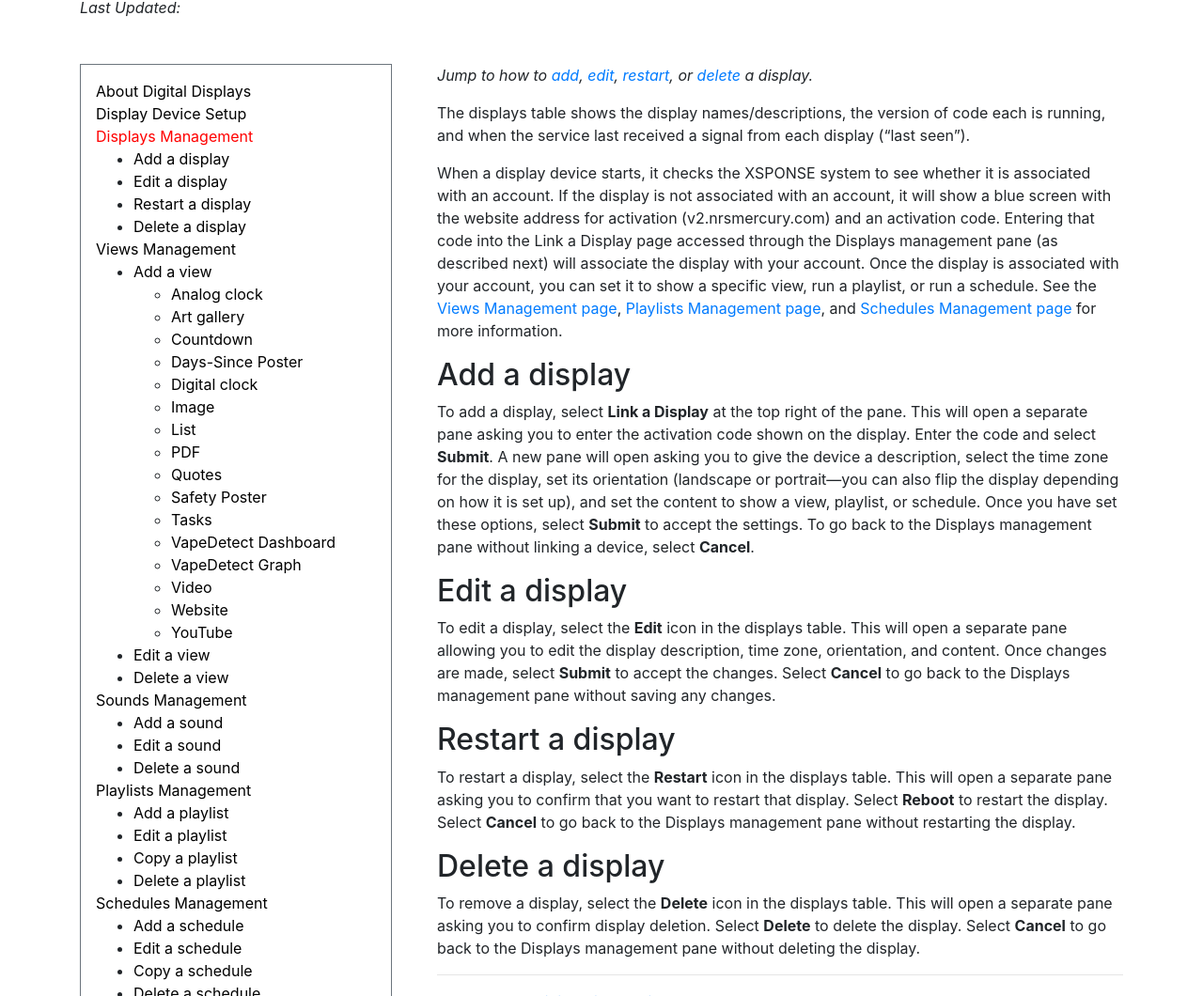
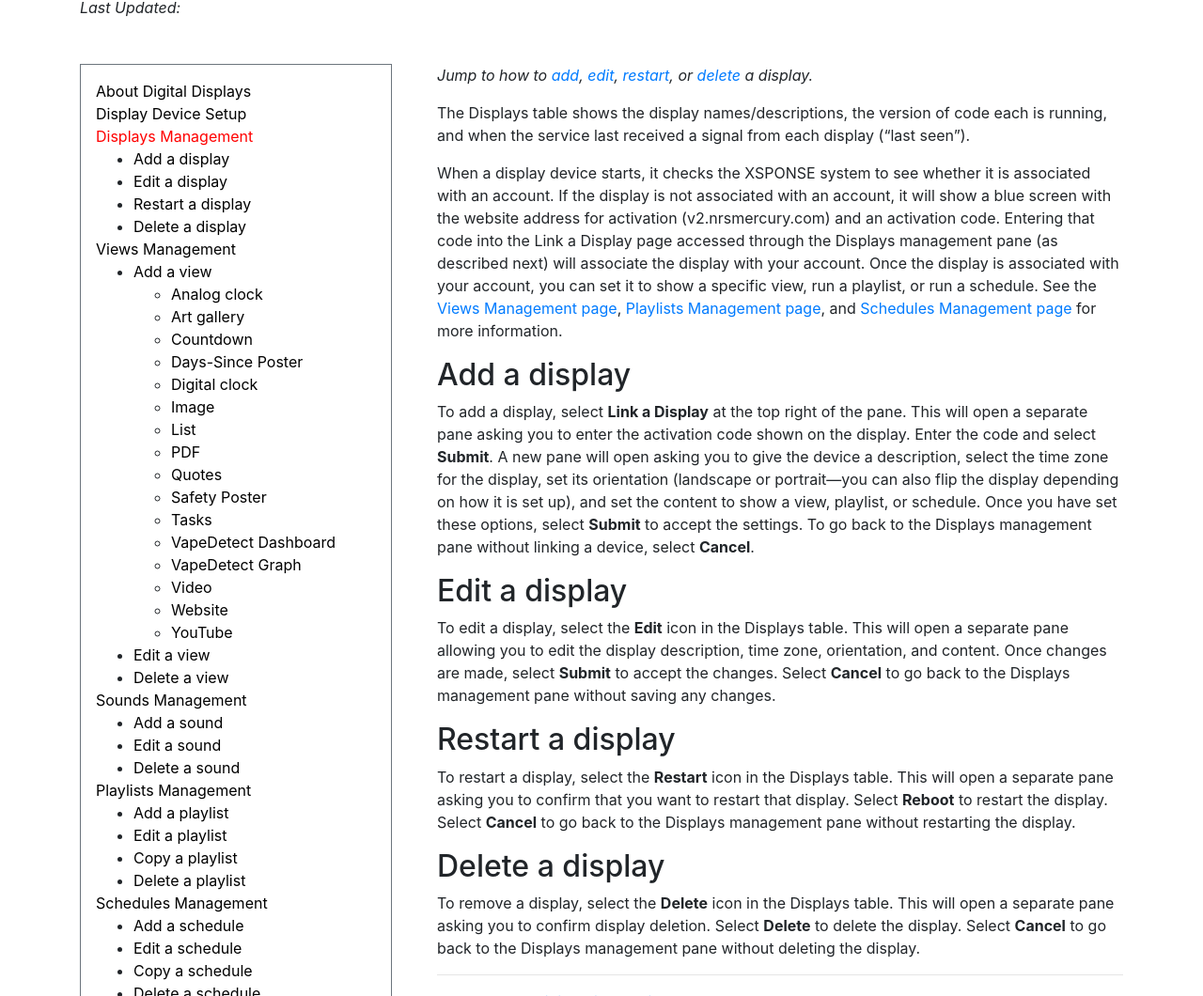
Before and after one commit to NrsSystems/docs, a Jekyll site: the page built from digital-displays/displays-management.md, in a window 1280 px wide. Shown: the part 275-1335 px from the top of the page at 94% size. Built offline with Jekyll 4.4.1, drawn with Linux system fonts in a browser that asks for light colours; our own code applies the rules of GitHub Pages for plain Markdown files.

Commit message:
Update displays-management.md

```diff
--- a/digital-displays/displays-management.md
+++ b/digital-displays/displays-management.md
@@ -4,7 +4,7 @@ abstract: The Displays management pane allows a user to add, edit, restart, or d
 ---
 *Jump to how to [add](displays-management.md#add-a-display), [edit](displays-management.md#edit-a-display), [restart](displays-management.md#restart-a-display), or [delete](displays-management.md#delete-a-display) a display.*
 
-The displays table shows the display names/descriptions, the version of code each is running, and when the service last received a signal from each display (“last seen”).
+The Displays table shows the display names/descriptions, the version of code each is running, and when the service last received a signal from each display (“last seen”).
 
 When a display device starts, it checks the XSPONSE system to see whether it is associated with an account. If the display is not associated with an account, it will show a blue screen with the website address for activation (v2.nrsmercury.com) and an activation code. Entering that code into the Link a Display page accessed through the Displays management pane (as described next) will associate the display with your account. Once the display is associated with your account, you can set it to show a specific view, run a playlist, or run a schedule. See the [Views Management page](views-management.md), [Playlists Management page](playlists-management.md), and [Schedules Management page](schedules-management.md) for more information.
 
@@ -12,13 +12,13 @@ When a display device starts, it checks the XSPONSE system to see whether it is
 To add a display, select **Link a Display** at the top right of the pane. This will open a separate pane asking you to enter the activation code shown on the display. Enter the code and select **Submit**. A new pane will open asking you to give the device a description, select the time zone for the display, set its orientation (landscape or portrait—you can also flip the display depending on how it is set up), and set the content to show a view, playlist, or schedule. Once you have set these options, select **Submit** to accept the settings. To go back to the Displays management pane without linking a device, select **Cancel**.
 
 ## Edit a display
-To edit a display, select the **Edit** icon in the displays table. This will open a separate pane allowing you to edit the display description, time zone, orientation, and content. Once changes are made, select **Submit** to accept the changes. Select **Cancel** to go back to the Displays management pane without saving any changes.
+To edit a display, select the **Edit** icon in the Displays table. This will open a separate pane allowing you to edit the display description, time zone, orientation, and content. Once changes are made, select **Submit** to accept the changes. Select **Cancel** to go back to the Displays management pane without saving any changes.
 
 ## Restart a display
-To restart a display, select the **Restart** icon in the displays table. This will open a separate pane asking you to confirm that you want to restart that display. Select **Reboot** to restart the display. Select **Cancel** to go back to the Displays management pane without restarting the display.
+To restart a display, select the **Restart** icon in the Displays table. This will open a separate pane asking you to confirm that you want to restart that display. Select **Reboot** to restart the display. Select **Cancel** to go back to the Displays management pane without restarting the display.
 
 ## Delete a display
-To remove a display, select the **Delete** icon in the displays table. This will open a separate pane asking you to confirm display deletion. Select **Delete** to delete the display. Select **Cancel** to go back to the Displays management pane without deleting the display.
+To remove a display, select the **Delete** icon in the Displays table. This will open a separate pane asking you to confirm display deletion. Select **Delete** to delete the display. Select **Cancel** to go back to the Displays management pane without deleting the display.
 
 ___
 *Return to the [Digital Displays index](index.md)*
```
